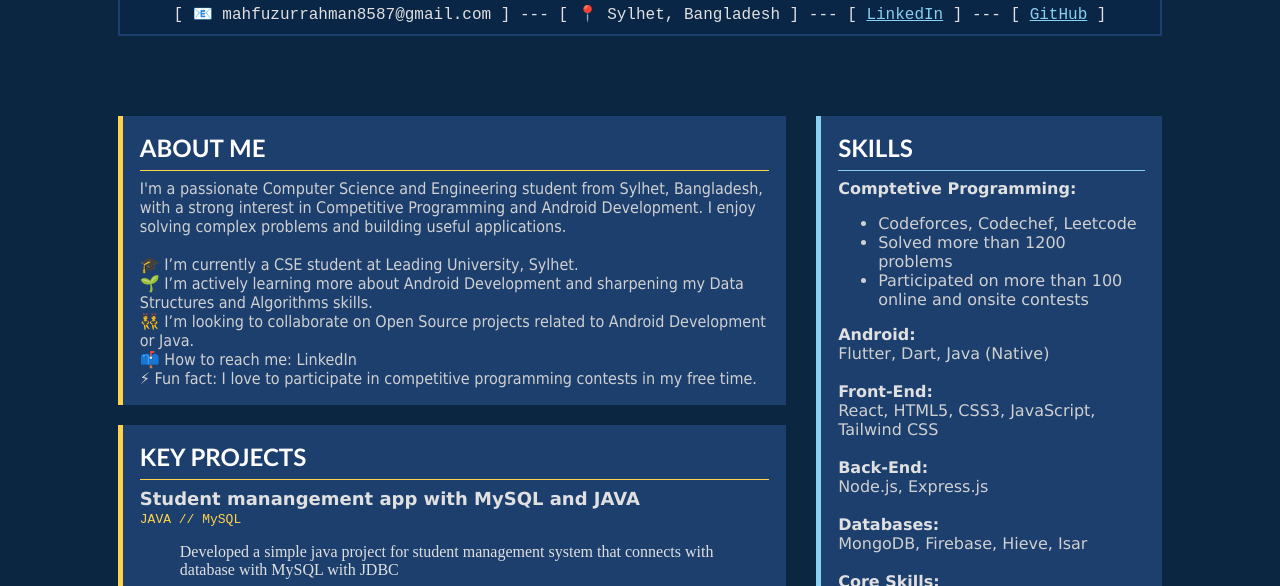
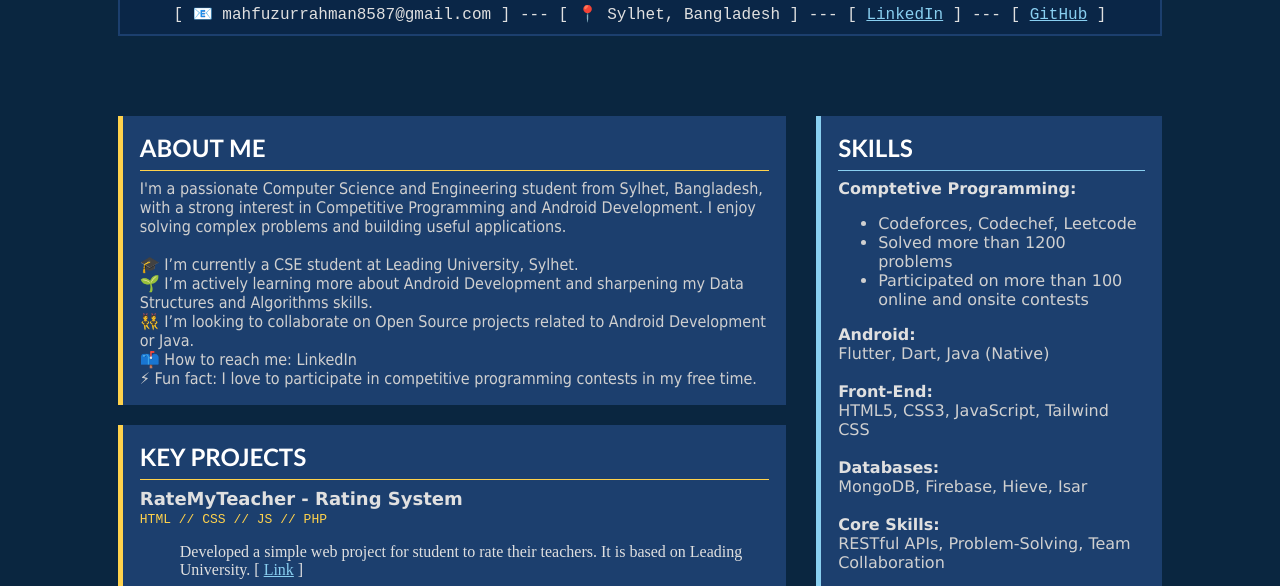
Before and after one commit to mahfuzRahman189/my-cv-site, a plain HTML site: page index.html in a window 1280 px wide. Shown: the part 213-799 px from the top of the page. Drawn offline with Linux system fonts and the light colour scheme.

Commit message:
Update index.html

```diff
--- a/index.html
+++ b/index.html
@@ -95,6 +95,13 @@
                                     <font size="5" face="'Trebuchet MS', sans-serif" color="#FFFFFF"><b>KEY PROJECTS</b></font>
                                     <hr color="#FFD24C" size="1" noshade>
 
+                                    <font size="4" face="Verdana, Geneva, sans-serif"><b>RateMyTeacher - Rating System</b></font><br>
+                                    <font face="'Courier New', Courier, monospace" size="2" color="#FFD24C">HTML // CSS // JS // PHP</font>
+                                    <ul>
+                                        Developed a simple web project for student to rate their teachers. It is based on Leading University.
+                                        [ <a href="https://lu-ratemyteacher.great-site.net/?i=1" style="color: #89CFF0;">Link</a> ]
+                                    </ul>
+
                                     <font size="4" face="Verdana, Geneva, sans-serif"><b>Student manangement app with MySQL and JAVA</b></font><br>
                                     <font face="'Courier New', Courier, monospace" size="2" color="#FFD24C">JAVA // MySQL</font>
                                     <ul>
@@ -142,10 +149,7 @@
                                         </font>
                                         <br><br>
                                         <b>Front-End:</b><br>
-                                        <font color="#D0D0D0">React, HTML5, CSS3, JavaScript, Tailwind CSS</font>
-                                        <br><br>
-                                        <b>Back-End:</b><br>
-                                        <font color="#D0D0D0">Node.js, Express.js</font>
+                                        <font color="#D0D0D0">HTML5, CSS3, JavaScript, Tailwind CSS</font>
                                         <br><br>
                                         <b>Databases:</b><br>
                                         <font color="#D0D0D0">MongoDB, Firebase, Hieve, Isar</font>
```
